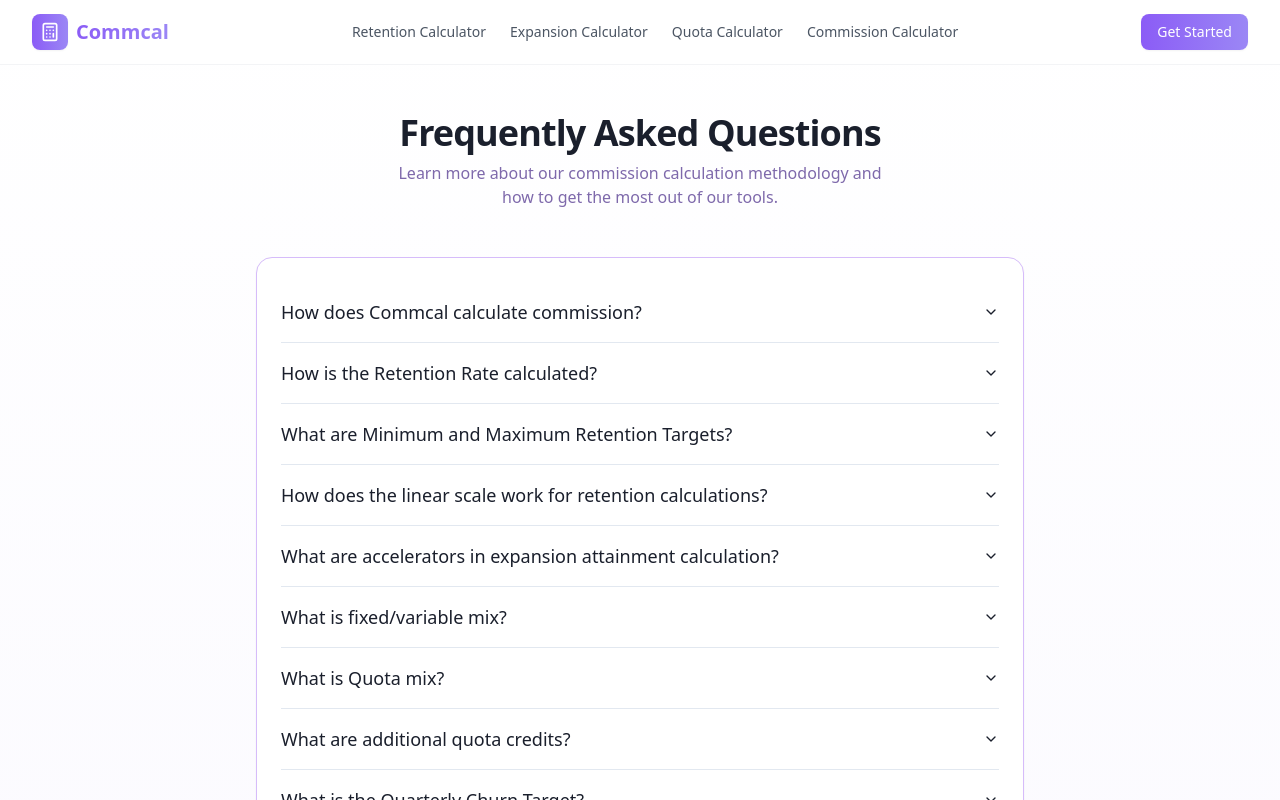
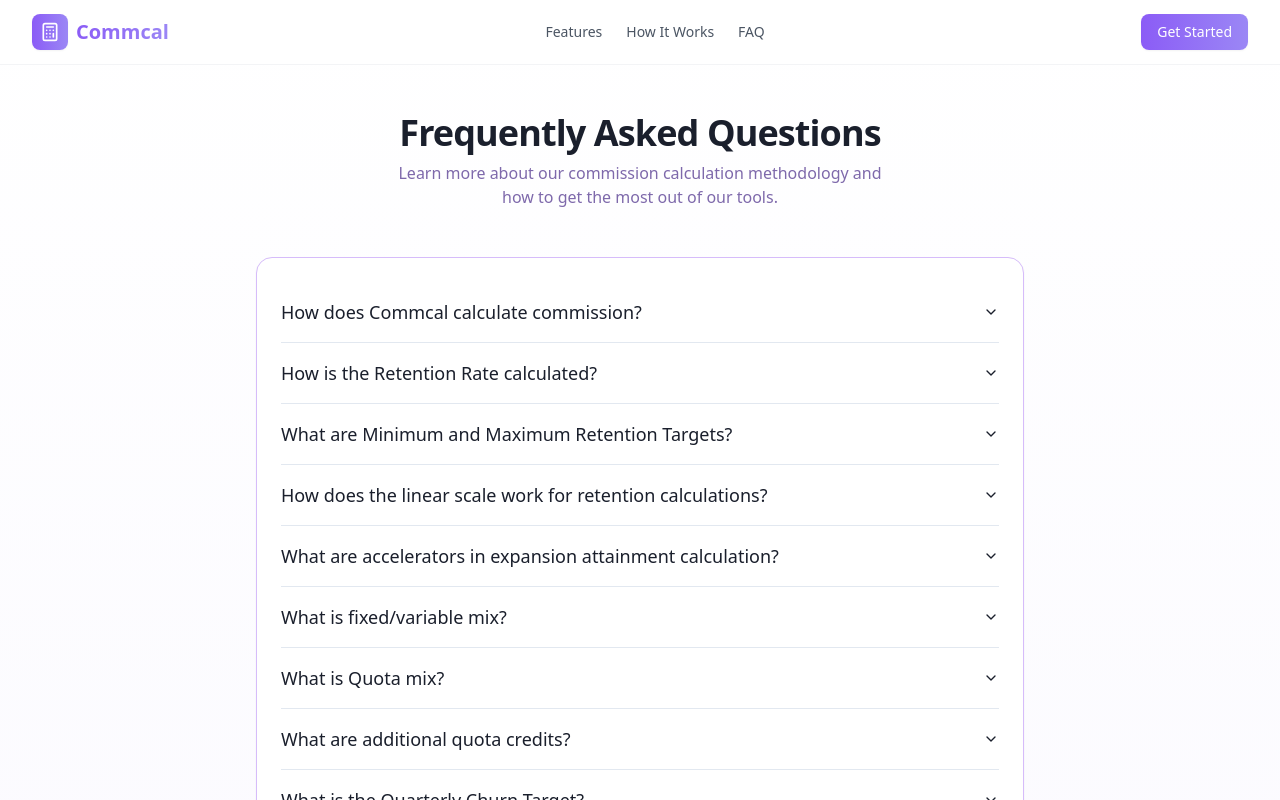
Before and after one commit to Santhosh-Kumar-ai/commcal-test-8-2-25, a React (Vite) app: page /faq in a window 1280 px wide. Shown: the top 800 px of the page. Built offline with nearby package versions, Linux system fonts and the light colour scheme.

Commit message:
Reverted to edit f7df0f97-8c3d-4247-98c5-a92a52696ccf: "Add files via upload"

```diff
--- a/src/components/Header.tsx
+++ b/src/components/Header.tsx
@@ -19,17 +19,14 @@ export const Header = () => {
         </Link>
 
         <nav className="hidden md:flex items-center space-x-6">
-          <Link to="/retention-calculator" className="text-gray-600 hover:text-[#8B5CF6] font-medium text-sm transition-colors">
-            Retention Calculator
+          <Link to="/features" className="text-gray-600 hover:text-[#8B5CF6] font-medium text-sm transition-colors">
+            Features
           </Link>
-          <Link to="/expansion-calculator" className="text-gray-600 hover:text-[#8B5CF6] font-medium text-sm transition-colors">
-            Expansion Calculator
+          <Link to="/how-it-works" className="text-gray-600 hover:text-[#8B5CF6] font-medium text-sm transition-colors">
+            How It Works
           </Link>
-          <Link to="/quota-configuration" className="text-gray-600 hover:text-[#8B5CF6] font-medium text-sm transition-colors">
-            Quota Calculator
-          </Link>
-          <Link to="/commission-calculator" className="text-gray-600 hover:text-[#8B5CF6] font-medium text-sm transition-colors">
-            Commission Calculator
+          <Link to="/faq" className="text-gray-600 hover:text-[#8B5CF6] font-medium text-sm transition-colors">
+            FAQ
           </Link>
         </nav>
 
```
